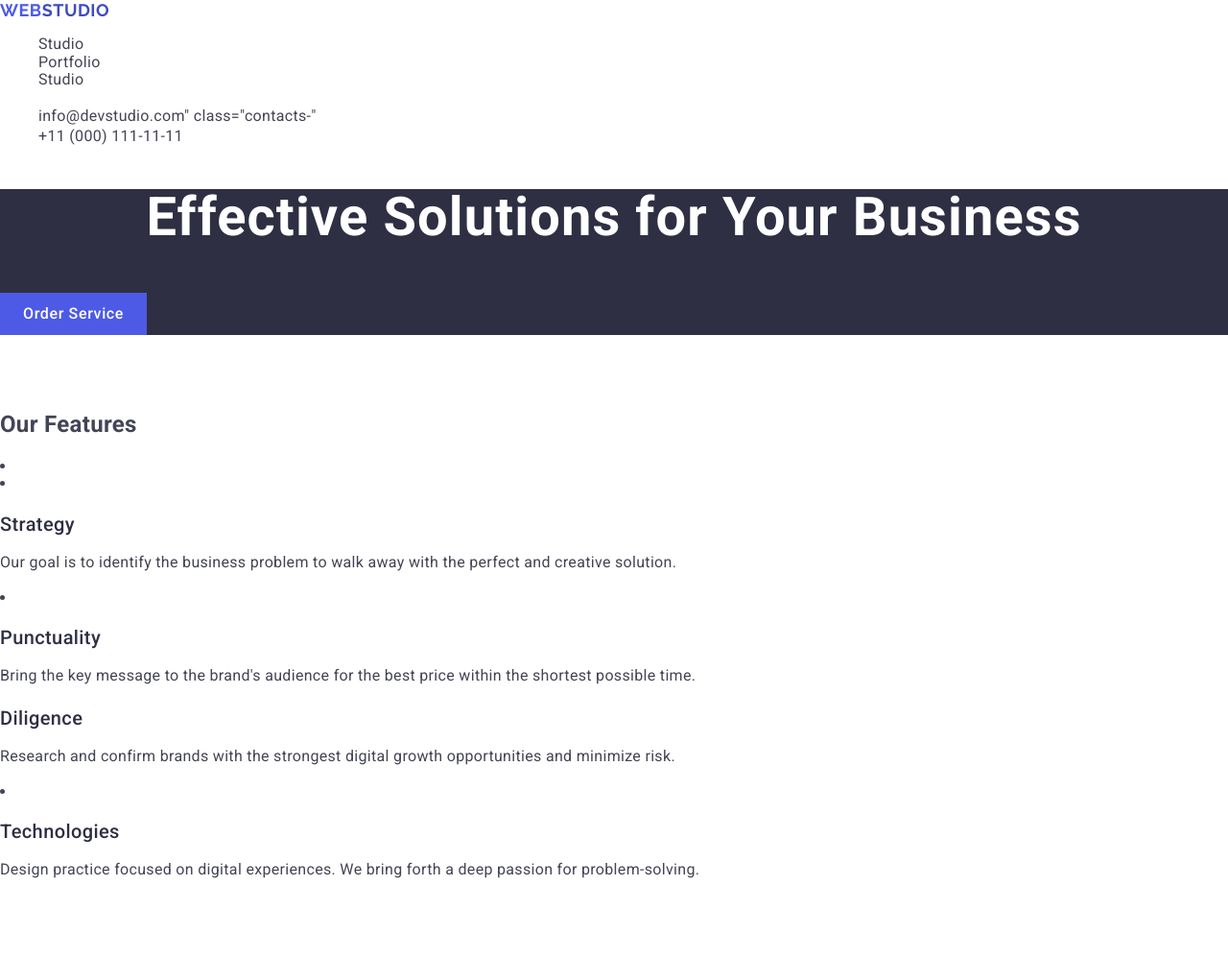
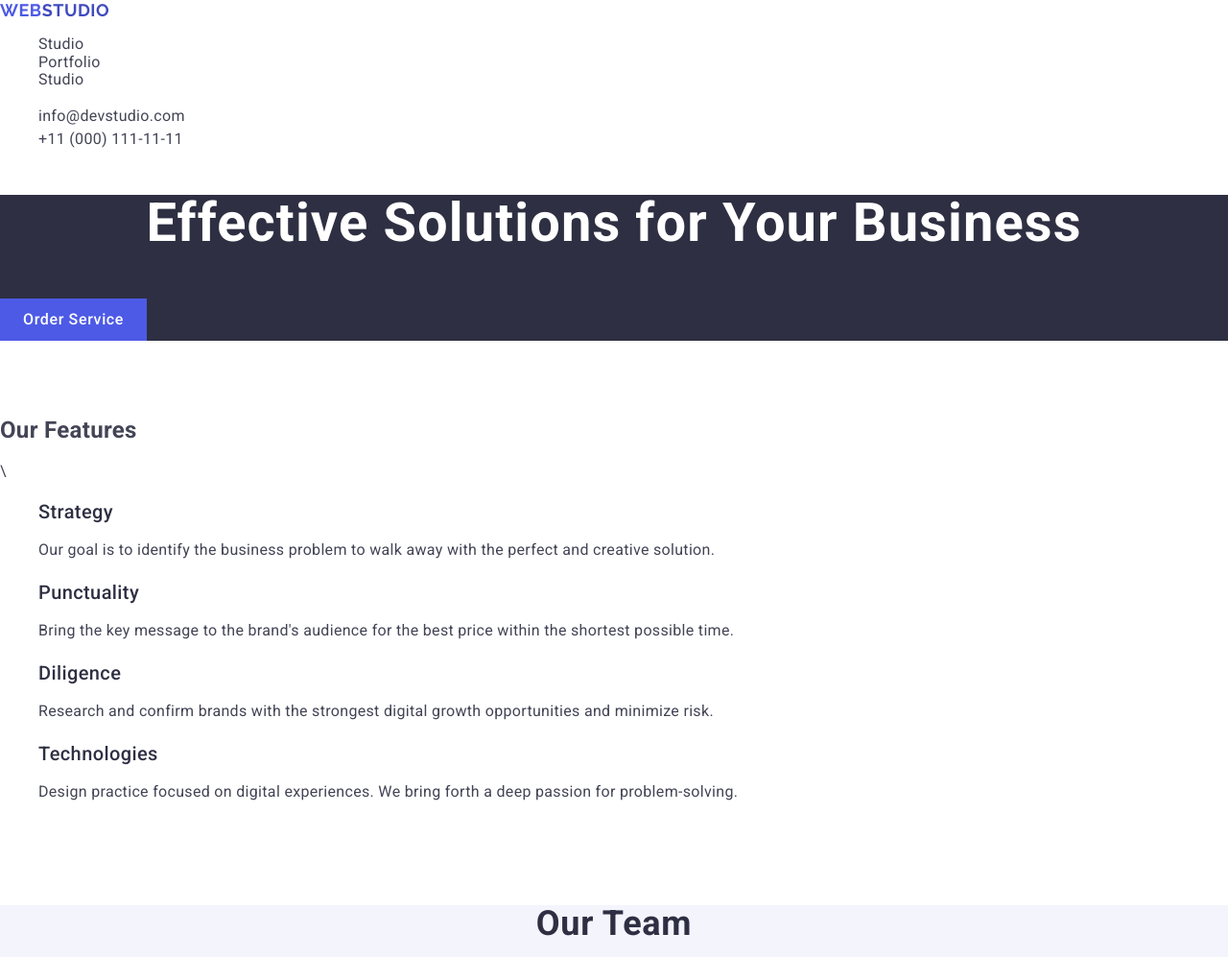
Before and after one commit to Villy18/goit-markup-hw-02-2, a plain HTML site: page index.html in a window 1280 px wide. Shown: the top 997 px of the page at 96% size. Drawn offline with nearby package versions, Linux system fonts and the light colour scheme.

Commit message:
editing HTML

```diff
--- a/css/main.css
+++ b/css/main.css
@@ -0,0 +1,7 @@
+@import url("./common.css");
+@import url("./header.css");
+@import url("./hero.css");
+@import url("./features.css");
+@import url("./team.css");
+@import url("./portfolio.css");
+@import url("./footer.css");
--- a/index.html
+++ b/index.html
@@ -6,22 +6,21 @@
     <title>WebStudio</title>
     <link rel="preconnect" href="https://fonts.googleapis.com" />
     <link rel="preconnect" href="https://fonts.gstatic.com" crossorigin />
-    <link rel="stylesheet" href="https://cdnjs.cloudflare.com/ajax/libs/modern-normalize/3.0.1/modern-normalize.min.css" />
-    <link href="https://fonts.googleapis.com/css2?family=Raleway:wght@700&family=Roboto:wght@400;500;700&display=swap"
-        rel="stylesheet" />
-    <link rel="stylesheet" href="./css/common.css">
-    <link rel="stylesheet" href="./css/header.css">
-    <link rel="stylesheet" href="./css/hero.css">
-    <link rel="stylesheet" href="./css/features.css">
-    <link rel="stylesheet" href="./css/team.css">
-    <link rel="stylesheet" href="./css/portfolio.css">
-    <link rel="stylesheet" href="./css/footer.css">
-    <link rel="stylesheet" href="./css/main.css">
+    <link
+      rel="stylesheet"
+      href="https://cdnjs.cloudflare.com/ajax/libs/modern-normalize/3.0.1/modern-normalize.min.css"
+    />
+    <link
+      href="https://fonts.googleapis.com/css2?family=Raleway:wght@700&family=Roboto:wght@400;500;700&display=swap"
+      rel="stylesheet"
+    />
+    <link rel="stylesheet" href="./css/main.css" />
   </head>
   <body>
-    <header class="header">
+    <header id="header" class="header">
       <a href="index.html" class="logo">
-      <span class="logo-accent">Web</span>Studio</a>
+        <span class="logo-accent">Web</span>Studio</a
+      >
       <nav>
         <ul class="nav_list">
           <li class="nav-item"><a href="index.html">Studio</a></li>
@@ -32,19 +31,27 @@
       <address class="header-contacts">
         <ul class="contacts-list">
           <li class="contacts-item">
-        <a href="mailto:info@devstudio.com" class="contacts-link">info@devstudio.com" class="contacts-"</a>
+            <a href="mailto:info@devstudio.com" class="contacts-link">
+              info@devstudio.com
+            </a>
           </li>
-        <a href="+110001111111">+11 (000) 111-11-11</a>
+          <li class="contacts-item">
+            <a href="+110001111111" class="contacts-link">
+              +11 (000) 111-11-11
+            </a>
+          </li>
+        </ul>
       </address>
     </header>
     <main>
-      <section class="hero">
+      <section id="hero" class="hero">
         <h1 class="hero-title">Effective Solutions for Your Business</h1>
         <button class="hero-button" type="button">Order Service</button>
       </section>
-      <section class="features">
+      <section id="features" class="features">
         <h2 class="features-title">Our Features</h2>
-        <li class="features-list">
+        \
+        <ul class="features-list">
           <li class="features-item">
             <h3 class="features-subtitle">Strategy</h3>
             <p class="features-text">
@@ -59,7 +66,7 @@
               within the shortest possible time.
             </p>
           </li>
-        </li class=" features-item">
+          <li class="features-item">
             <h3 class="features-subtitle">Diligence</h3>
             <p class="features-text">
               Research and confirm brands with the strongest digital growth
@@ -73,8 +80,9 @@
               deep passion for problem-solving.
             </p>
           </li>
+        </ul>
       </section>
-          <section class="team">
+      <section id="team" class="team">
         <h2 class="team-title">Our Team</h2>
         <ul class="team-list">
           <li class="team-item">
@@ -131,7 +139,11 @@
           </li>
 
           <li class="portfolio-item">
-                    <img src="./images/imgd.jpg" alt="Screen Illustrations" width="360" />
+            <img
+              src="./images/imgd.jpg"
+              alt="Screen Illustrations"
+              width="360"
+            />
             <h3 class="portfolio-name">Screen Illustrations</h3>
             <p class="portfolio-category">Design</p>
           </li>
@@ -145,7 +157,7 @@
       </section>
     </main>
 
-    <footer class="footer">
+    <footer id="footer" class="footer">
       <a href="./index.html" class="logo logo-footer">
         <span class="logo-accent">Web</span>Studio
       </a>
@@ -155,5 +167,4 @@
       </p>
     </footer>
   </body>
-
 </html>
```
Lines whose indentation alone changed are shown as unchanged.
